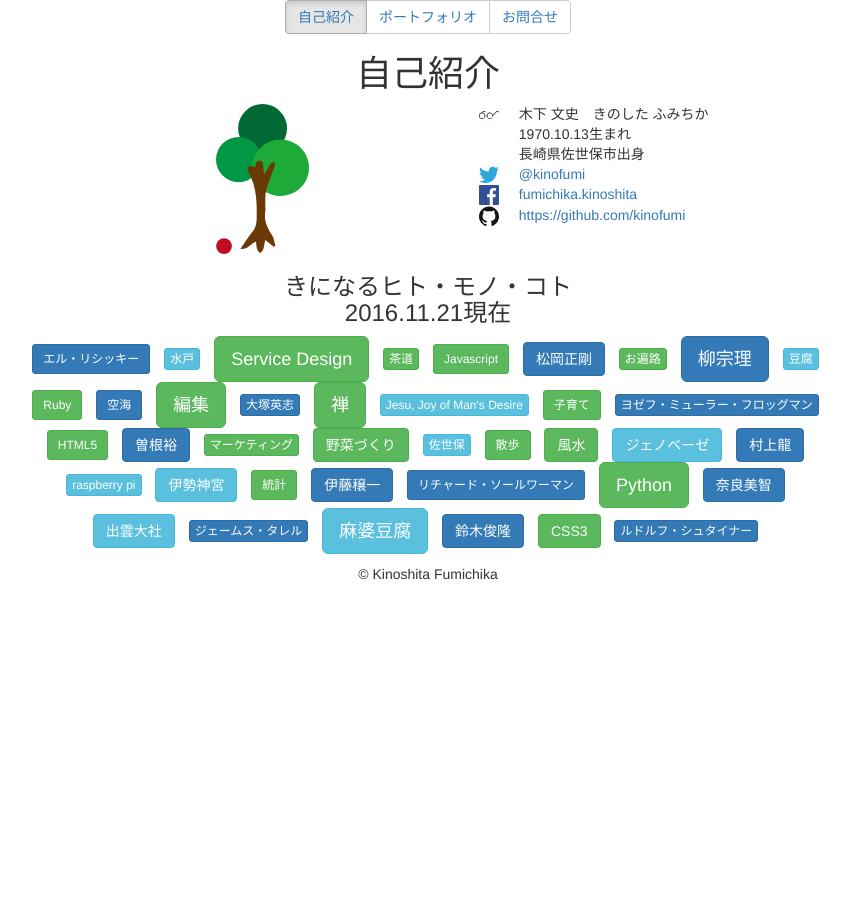
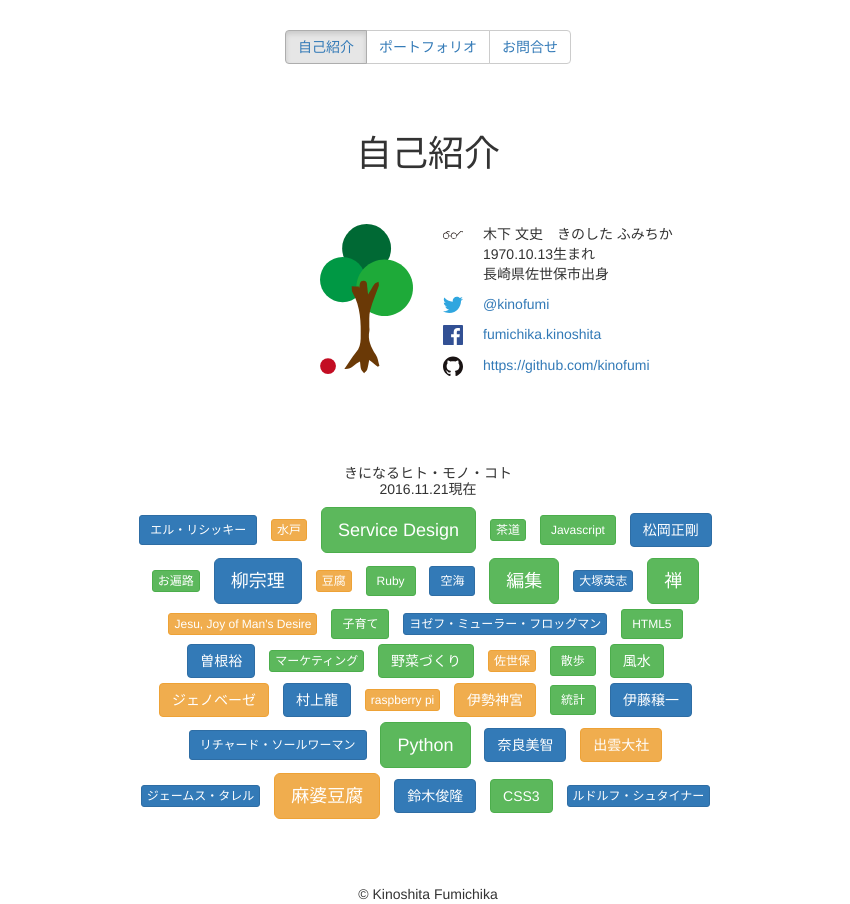
Before and after one commit to kinofumi/kinofumi.github.io, a plain HTML site: page index.html in a window 1280 px wide. Shown: the whole page, without its empty margins (212-1062 px from the left). Before the commit the page ends 800 px from the top, so only its background shows below. Drawn offline with nearby package versions, Linux system fonts and the light colour scheme.

Commit message:
とりあえずの完成版

```diff
--- /dev/null
+++ b/css/default.css
@@ -0,0 +1,33 @@
+header {
+    margin-top: 30px;
+    margin-bottom: 50px;
+}
+
+h1 {
+    margin-bottom: 50px;
+}
+
+.about {
+    margin-bottom: 50px;
+}
+
+.about dt {
+    width: 20px;
+}
+
+.about dd {
+    margin-bottom: 10px;
+    margin-left: 40px;
+}
+
+h3 {
+    font-size: 14px;
+}
+
+.tagcloud li {
+    margin-bottom: 5px;
+}
+
+footer {
+    margin-top: 50px;
+}
--- a/index.html
+++ b/index.html
@@ -12,6 +12,7 @@
   <script src="//ajax.googleapis.com/ajax/libs/jquery/1.11.3/jquery.min.js"></script>
   <!-- BootstrapのJS読み込み -->
   <script src="//maxcdn.bootstrapcdn.com/bootstrap/3.3.5/js/bootstrap.min.js"></script>
+  <link rel="stylesheet" href="css/default.css" type="text/css" />
 </head>
 
 <body>
@@ -24,67 +25,67 @@
       </div>
     </nav>
   </header>
-  <div class="container-fluid">
+  <div class="container-fluid about">
     <h1 class="text-center">自己紹介</h1>
-    <div class="col-sm-5 text-right"><img src="images/icon_kino.svg" height="150px" alt="きのした印"></div>
-    <div class="col-sm-7">
+    <div class="col-sm-6 text-right"><img src="images/icon_kino.svg" height="150px" alt="きのした印"></div>
+    <div class="col-sm-6">
       <dl class="dl-horizontal">
         <dt><img src="images/icon_name.svg" width="20px" alt="名前"></dt>
         <dd>木下 文史　きのした ふみちか<br> 1970.10.13生まれ
           <br> 長崎県佐世保市出身
         </dd>
         <dt><img src="images/icon_twitter.svg" width="20px" alt="twitter"></dt>
-        <dd><a href="#">@kinofumi</a></dd>
+        <dd><a href="https://twitter.com/kinofumi" target="_blank">@kinofumi</a></dd>
         <dt><img src="images/icon_facebook.svg" width="20px" alt="facebook"></dt>
-        <dd><a href="#">fumichika.kinoshita</a></dd>
+        <dd><a href="https://www.facebook.com/fumichika.kinoshita" target="_blank">fumichika.kinoshita</a></dd>
         <dt><img src="images/icon_github.svg" width="20px" alt="github"></dt>
-        <dd><a href="#">https://github.com/kinofumi</a></dd>
+        <dd><a href="https://github.com/kinofumi" target="_brank">https://github.com/kinofumi</a></dd>
       </dl>
     </div>
   </div>
   <div class="text-center container-fluid">
     <h3>きになるヒト・モノ・コト<br>2016.11.21現在</h3>
-    <div class="col-sm-8 col-sm-offset-2">
-      <ul class="list-inline">
-        <li><a href="#" class="btn btn-primary btn-sm">エル・リシッキー</a></li>
-        <li><a href="#" class="btn btn-info btn-xs">水戸</a></li>
-        <li><a href="#" class="btn btn-success btn-lg">Service Design</a></li>
-        <li><a href="#" class="btn btn-success btn-xs">茶道</a></li>
-        <li><a href="#" class="btn btn-success btn-sm">Javascript</a></li>
-        <li><a href="#" class="btn btn-primary">松岡正剛</a></li>
-        <li><a href="#" class="btn btn-success btn-xs">お遍路</a></li>
-        <li><a href="#" class="btn btn-primary btn-lg">柳宗理</a></li>
-        <li><a href="#" class="btn btn-info btn-xs">豆腐</a></li>
-        <li><a href="#" class="btn btn-success btn-sm">Ruby</a></li>
-        <li><a href="#" class="btn btn-primary btn-sm">空海</a></li>
-        <li><a href="#" class="btn btn-success btn-lg">編集</a></li>
-        <li><a href="#" class="btn btn-primary btn-xs">大塚英志</a></li>
-        <li><a href="#" class="btn btn-success btn-lg">禅</a></li>
-        <li><a href="#" class="btn btn-info btn-xs">Jesu, Joy of Man's Desire</a></li>
-        <li><a href="#" class="btn btn-success btn-sm">子育て</a></li>
-        <li><a href="#" class="btn btn-primary btn-xs">ヨゼフ・ミューラー・フロッグマン</a></li>
-        <li><a href="#" class="btn btn-success btn-sm">HTML5</a></li>
-        <li><a href="#" class="btn btn-primary">曽根裕</a></li>
-        <li><a href="#" class="btn btn-success btn-xs">マーケティング</a></li>
-        <li><a href="#" class="btn btn-success">野菜づくり</a></li>
-        <li><a href="#" class="btn btn-info btn-xs">佐世保</a></li>
-        <li><a href="#" class="btn btn-success btn-sm">散歩</a></li>
-        <li><a href="#" class="btn btn-success">風水</a></li>
-        <li><a href="#" class="btn btn-info">ジェノベーゼ</a></li>
-        <li><a href="#" class="btn btn-primary">村上龍</a></li>
-        <li><a href="#" class="btn btn-info btn-xs">raspberry pi</a></li>
-        <li><a href="#" class="btn btn-info">伊勢神宮</a></li>
-        <li><a href="#" class="btn btn-success btn-sm">統計</a></li>
-        <li><a href="#" class="btn btn-primary">伊藤穣一</a></li>
-        <li><a href="#" class="btn btn-primary btn-sm">リチャード・ソールワーマン</a></li>
-        <li><a href="#" class="btn btn-success btn-lg">Python</a></li>
-        <li><a href="#" class="btn btn-primary">奈良美智</a></li>
-        <li><a href="#" class="btn btn-info">出雲大社</a></li>
-        <li><a href="#" class="btn btn-primary btn-xs">ジェームス・タレル</a></li>
-        <li><a href="#" class="btn btn-info btn-lg">麻婆豆腐</a></li>
-        <li><a href="#" class="btn btn-primary">鈴木俊隆</a></li>
-        <li><a href="#" class="btn btn-success">CSS3</a></li>
-        <li><a href="#" class="btn btn-primary btn-xs">ルドルフ・シュタイナー</a></li>
+    <div class="col-sm-6 col-sm-offset-3">
+      <ul class="list-inline tagcloud">
+        <li><a href="https://ja.wikipedia.org/wiki/%E3%82%A8%E3%83%AB%E3%83%BB%E3%83%AA%E3%82%B7%E3%83%84%E3%82%AD%E3%83%BC" target="_blank" class="btn btn-primary btn-sm">エル・リシッキー</a></li>
+        <li><a href="https://www.google.co.jp/search?q=%E6%B0%B4%E6%88%B8%E5%B8%82" target="_blank" class="btn btn-warning btn-xs">水戸</a></li>
+        <li><a href="https://www.service-design-network.org/chapters/sdn-japan" target="_blank" class="btn btn-success btn-lg">Service Design</a></li>
+        <li><a href="http://www.aozora.gr.jp/cards/000238/files/1276_31472.html" target="_blank" class="btn btn-success btn-xs">茶道</a></li>
+        <li><a href="https://developer.mozilla.org/ja/docs/Web/JavaScript" target="_blank" class="btn btn-success btn-sm">Javascript</a></li>
+        <li><a href="http://1000ya.isis.ne.jp/top/" target="_blank" class="btn btn-primary">松岡正剛</a></li>
+        <li><a href="http://www.88shikokuhenro.jp/" target="_blank" class="btn btn-success btn-xs">お遍路</a></li>
+        <li><a href="http://www.yanagi-support.jp/index.html" target="_blank" class="btn btn-primary btn-lg">柳宗理</a></li>
+        <li><a href="http://cookpad.com/category/539" target="_blank" class="btn btn-warning btn-xs">豆腐</a></li>
+        <li><a href="https://www.ruby-lang.org/ja/" target="_blank" class="btn btn-success btn-sm">Ruby</a></li>
+        <li><a href="http://www.koyasan.or.jp/shingonshu/kobodaishi.html" target="_blank" class="btn btn-primary btn-sm">空海</a></li>
+        <li><a href="http://es.isis.ne.jp/whatsabout.html" target="_blank" class="btn btn-success btn-lg">編集</a></li>
+        <li><a href="https://www.amazon.co.jp/%E6%9C%AC-%E5%A4%A7%E5%A1%9A%E8%8B%B1%E5%BF%97/s?ie=UTF8&page=1&rh=n%3A465392%2Cp_27%3A%E5%A4%A7%E5%A1%9A%E8%8B%B1%E5%BF%97" target="_blank" class="btn btn-primary btn-xs">大塚英志</a></li>
+        <li><a href="https://ja.wikipedia.org/wiki/%E7%A6%85" target="_blank" class="btn btn-success btn-lg">禅</a></li>
+        <li><a href="https://open.spotify.com/track/0e47r81qaFE7HUwdL3rvmd" target="_blank" class="btn btn-warning btn-xs">Jesu, Joy of Man's Desire</a></li>
+        <li><a href="http://kosodatech.blog133.fc2.com/" target="_blank" class="btn btn-success btn-sm">子育て</a></li>
+        <li><a href="http://www.osaka-geidai.ac.jp/geidai/laboratory/kiyou/pdf/kiyou29/kiyou29_12.pdf" target="_blank" class="btn btn-primary btn-xs">ヨゼフ・ミューラー・フロッグマン</a></li>
+        <li><a href="https://www.w3.org/TR/html5/" target="_blank" class="btn btn-success btn-sm">HTML5</a></li>
+        <li><a href="https://www.operacity.jp/ag/exh126/" target="_blank" class="btn btn-primary">曽根裕</a></li>
+        <li><a href="http://www.jma2-jp.org/main/" target="_blank" class="btn btn-success btn-xs">マーケティング</a></li>
+        <li><a href="http://www.1101.com/store/yasai/nagata/" target="_blank" class="btn btn-success">野菜づくり</a></li>
+        <li><a href="https://www.google.co.jp/search?q=%E4%BD%90%E4%B8%96%E4%BF%9D&oq=%E4%BD%90%E4%B8%96%E4%BF%9D&aqs=chrome..69i57j0l5.3180j0j4&sourceid=chrome&ie=UTF-8" target="_blank" class="btn btn-warning btn-xs">佐世保</a></li>
+        <li><a href="https://ja.wikipedia.org/wiki/%E6%95%A3%E6%AD%A9" target="_blank" class="btn btn-success btn-sm">散歩</a></li>
+        <li><a href="https://www.amazon.co.jp/%E5%AE%8C%E5%85%A8%E5%AE%9A%E6%9C%AC-%E9%A2%A8%E6%B0%B4%E5%A4%A7%E5%85%A8-%E7%9B%A7-%E6%81%86%E7%AB%8B/dp/4309276865/ref=sr_1_35?s=books&ie=UTF8&qid=1479759514&sr=1-35&keywords=%E9%A2%A8%E6%B0%B4" target="_blank" class="btn btn-success">風水</a></li>
+        <li><a href="http://cookpad.com/category/380" target="_blank" class="btn btn-warning">ジェノベーゼ</a></li>
+        <li><a href="https://www.amazon.co.jp/%E6%9D%91%E4%B8%8A-%E9%BE%8D/e/B000APAAS2" target="_blank" class="btn btn-primary">村上龍</a></li>
+        <li><a href="https://www.raspberrypi.org/" target="_blank" class="btn btn-warning btn-xs">raspberry pi</a></li>
+        <li><a href="http://www.isejingu.or.jp/" target="_blank" class="btn btn-warning">伊勢神宮</a></li>
+        <li><a href="https://ja.wikipedia.org/wiki/%E7%B5%B1%E8%A8%88" target="_blank" class="btn btn-success btn-sm">統計</a></li>
+        <li><a href="https://joi.ito.com/jp/" target="_blank" class="btn btn-primary">伊藤穣一</a></li>
+        <li><a href="http://1000ya.isis.ne.jp/1296.html" target="_blank" class="btn btn-primary btn-sm">リチャード・ソールワーマン</a></li>
+        <li><a href="https://www.python.org/" target="_blank" class="btn btn-success btn-lg">Python</a></li>
+        <li><a href="https://www.google.co.jp/search?q=%E5%A5%88%E8%89%AF%E7%BE%8E%E6%99%BA&source=lnms&tbm=isch&sa=X&ved=0ahUKEwjwlsvB17rQAhVDp5QKHaviDmcQ_AUICCgB&biw=1920&bih=1103" target="_blank" class="btn btn-primary">奈良美智</a></li>
+        <li><a href="http://www.izumooyashiro.or.jp/" target="_blank" class="btn btn-warning">出雲大社</a></li>
+        <li><a href="https://www.google.co.jp/search?q=%E3%82%B8%E3%82%A7%E3%83%BC%E3%83%A0%E3%82%BA%E3%83%BB%E3%82%BF%E3%83%AC%E3%83%AB&source=lnms&tbm=isch&sa=X&ved=0ahUKEwizyo-I2LrQAhWBP5QKHWflA-QQ_AUICCgB&biw=1920&bih=1103" target="_blank" class="btn btn-primary btn-xs">ジェームス・タレル</a></li>
+        <li><a href="http://cookpad.com/category/799" target="_blank" class="btn btn-warning btn-lg">麻婆豆腐</a></li>
+        <li><a href="http://www.rinso-in.com/shunryusuzuki.html" target="_blank" class="btn btn-primary">鈴木俊隆</a></li>
+        <li><a href="https://www.w3.org/TR/2001/WD-css3-roadmap-20010523/" target="_blank" class="btn btn-success">CSS3</a></li>
+        <li><a href="https://ja.wikipedia.org/wiki/%E3%83%AB%E3%83%89%E3%83%AB%E3%83%95%E3%83%BB%E3%82%B7%E3%83%A5%E3%82%BF%E3%82%A4%E3%83%8A%E3%83%BC" target="_blank" class="btn btn-primary btn-xs">ルドルフ・シュタイナー</a></li>
       </ul>
     </div>
   </div>
```
